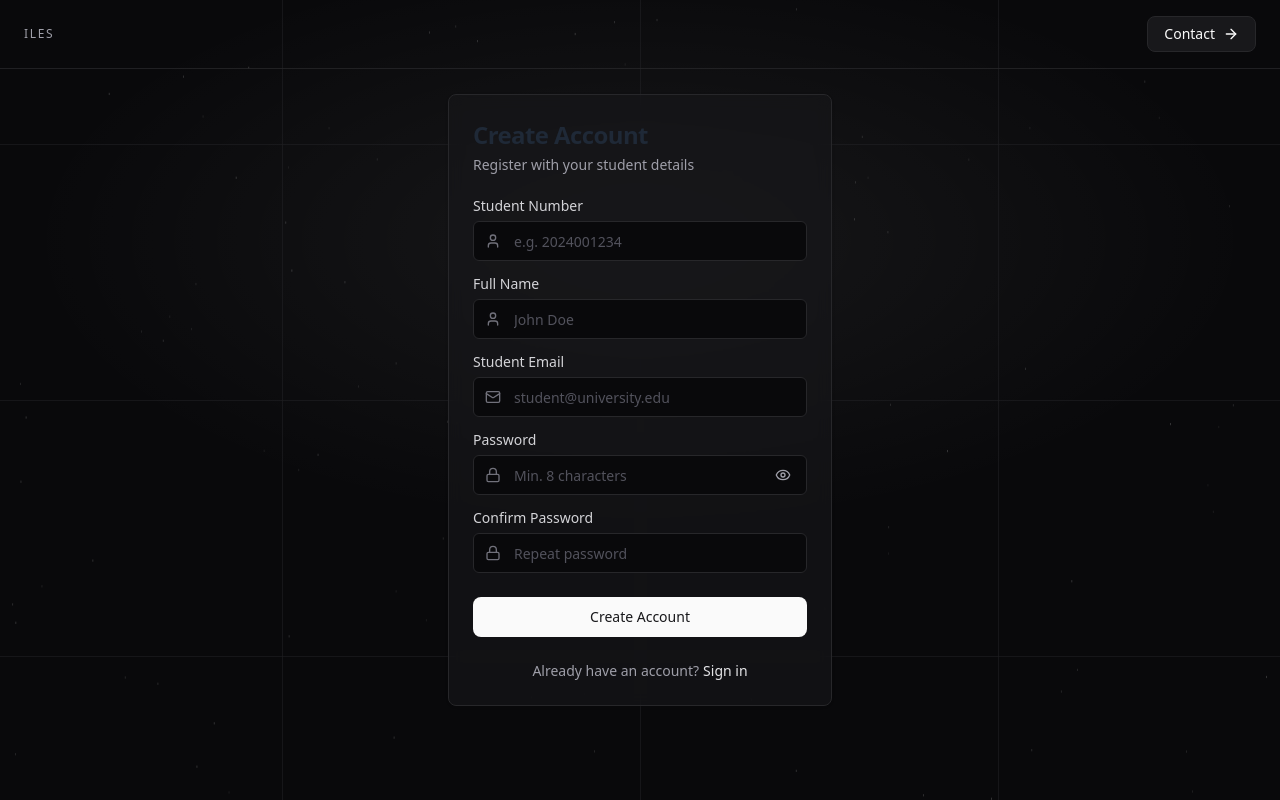
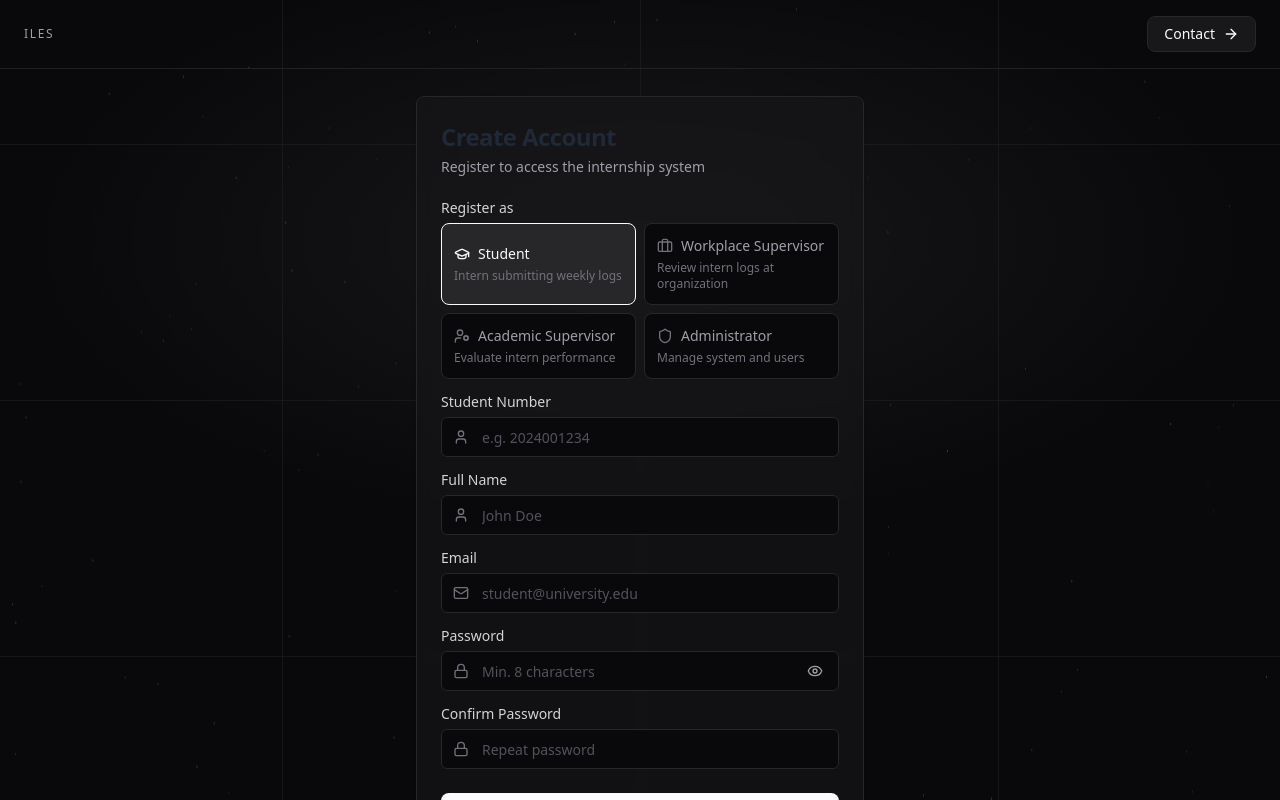
Before and after one commit to Kalyangotimothy/ILES, a React (Vite) app in the folder frontend/: page /register in a window 1280 px wide. Built offline with nearby package versions, Linux system fonts and the light colour scheme.

Commit message:
Auto-commit: 2026-04-09 23:50:52

```diff
--- a/frontend/src/pages/Register.tsx
+++ b/frontend/src/pages/Register.tsx
@@ -1,6 +1,7 @@
 import { useState, useRef, useEffect } from 'react';
 import { useNavigate } from 'react-router-dom';
 import { authApi } from '@/services/api';
+import type { UserRole } from '@/types';
 import {
   Card,
   CardHeader,
@@ -19,7 +20,19 @@ import {
   User,
   Mail,
   ArrowRight,
+  Building,
+  GraduationCap,
+  Briefcase,
+  UserCog,
+  Shield,
 } from "lucide-react";
+
+const roleOptions: { value: UserRole; label: string; icon: typeof User; description: string }[] = [
+  { value: 'student', label: 'Student', icon: GraduationCap, description: 'Intern submitting weekly logs' },
+  { value: 'workplace_supervisor', label: 'Workplace Supervisor', icon: Briefcase, description: 'Review intern logs at organization' },
+  { value: 'academic_supervisor', label: 'Academic Supervisor', icon: UserCog, description: 'Evaluate intern performance' },
+  { value: 'admin', label: 'Administrator', icon: Shield, description: 'Manage system and users' },
+];
 
 export function RegisterPage() {
   const [studentNumber, setStudentNumber] = useState('');
@@ -27,11 +40,15 @@ export function RegisterPage() {
   const [email, setEmail] = useState('');
   const [password, setPassword] = useState('');
   const [passwordConfirm, setPasswordConfirm] = useState('');
+  const [role, setRole] = useState<UserRole>('student');
+  const [organization, setOrganization] = useState('');
   const [error, setError] = useState('');
   const [isLoading, setIsLoading] = useState(false);
   const [showPassword, setShowPassword] = useState(false);
 
   const navigate = useNavigate();
+
+  const needsOrganization = role === 'workplace_supervisor' || role === 'academic_supervisor';
 
   const handleSubmit = async (e: React.FormEvent) => {
     e.preventDefault();
@@ -47,6 +64,11 @@ export function RegisterPage() {
       return;
     }
 
+    if (needsOrganization && !organization.trim()) {
+      setError('Organization is required for supervisors');
+      return;
+    }
+
     setIsLoading(true);
 
     try {
@@ -56,14 +78,18 @@ export function RegisterPage() {
         email,
         password,
         password_confirm: passwordConfirm,
+        role,
+        organization: needsOrganization ? organization : undefined,
       });
       navigate('/login', { state: { registered: true } });
     } catch (err: unknown) {
-      const error = err as { response?: { data?: { detail?: string; student_number?: string[]; email?: string[] } } };
+      const error = err as { response?: { data?: { detail?: string; student_number?: string[]; email?: string[]; organization?: string[] } } };
       if (error.response?.data?.student_number) {
         setError(error.response.data.student_number[0]);
       } else if (error.response?.data?.email) {
         setError(error.response.data.email[0]);
+      } else if (error.response?.data?.organization) {
+        setError(error.response.data.organization[0]);
       } else if (error.response?.data?.detail) {
         setError(error.response.data.detail);
       } else {
@@ -135,7 +161,7 @@ export function RegisterPage() {
   }, []);
 
   return (
-    <section className="fixed inset-0 bg-zinc-950 text-zinc-50">
+    <section className="fixed inset-0 bg-zinc-950 text-zinc-50 overflow-auto">
       <style>{`
         .accent-lines{position:absolute;inset:0;pointer-events:none;opacity:.7}
         .hline,.vline{position:absolute;background:#27272a;will-change:transform,opacity}
@@ -191,7 +217,7 @@ export function RegisterPage() {
       />
 
       {/* Header */}
-      <header className="absolute left-0 right-0 top-0 flex items-center justify-between px-6 py-4 border-b border-zinc-800/80">
+      <header className="absolute left-0 right-0 top-0 flex items-center justify-between px-6 py-4 border-b border-zinc-800/80 z-10">
         <span className="text-xs tracking-[0.14em] uppercase text-zinc-400">
           ILES
         </span>
@@ -205,12 +231,12 @@ export function RegisterPage() {
       </header>
 
       {/* Centered Registration Card */}
-      <div className="h-full w-full grid place-items-center px-4 py-20">
-        <Card className="card-animate w-full max-w-sm border-zinc-800 bg-zinc-900/70 backdrop-blur supports-[backdrop-filter]:bg-zinc-900/60">
+      <div className="min-h-full w-full grid place-items-center px-4 py-24">
+        <Card className="card-animate w-full max-w-md border-zinc-800 bg-zinc-900/70 backdrop-blur supports-[backdrop-filter]:bg-zinc-900/60">
           <CardHeader className="space-y-1">
             <CardTitle className="text-2xl">Create Account</CardTitle>
             <CardDescription className="text-zinc-400">
-              Register with your student details
+              Register to access the internship system
             </CardDescription>
           </CardHeader>
 
@@ -222,16 +248,47 @@ export function RegisterPage() {
                 </div>
               )}
 
+              {/* Role Selection */}
+              <div className="grid gap-2">
+                <Label className="text-zinc-300">Register as</Label>
+                <div className="grid grid-cols-2 gap-2">
+                  {roleOptions.map((option) => {
+                    const Icon = option.icon;
+                    const isSelected = role === option.value;
+                    return (
+                      <button
+                        key={option.value}
+                        type="button"
+                        onClick={() => setRole(option.value)}
+                        className={`p-3 rounded-lg border text-left transition-all ${
+                          isSelected
+                            ? 'border-zinc-50 bg-zinc-800'
+                            : 'border-zinc-800 bg-zinc-950 hover:border-zinc-700'
+                        }`}
+                      >
+                        <div className="flex items-center gap-2">
+                          <Icon className={`h-4 w-4 ${isSelected ? 'text-zinc-50' : 'text-zinc-500'}`} />
+                          <span className={`text-sm font-medium ${isSelected ? 'text-zinc-50' : 'text-zinc-400'}`}>
+                            {option.label}
+                          </span>
+                        </div>
+                        <p className="text-xs text-zinc-500 mt-1">{option.description}</p>
+                      </button>
+                    );
+                  })}
+                </div>
+              </div>
+
               <div className="grid gap-2">
                 <Label htmlFor="studentNumber" className="text-zinc-300">
-                  Student Number
+                  {role === 'student' ? 'Student Number' : 'Staff ID'}
                 </Label>
                 <div className="relative">
                   <User className="absolute left-3 top-1/2 -translate-y-1/2 h-4 w-4 text-zinc-500" />
                   <Input
                     id="studentNumber"
                     type="text"
-                    placeholder="e.g. 2024001234"
+                    placeholder={role === 'student' ? 'e.g. 2024001234' : 'e.g. STAFF001'}
                     value={studentNumber}
                     onChange={(e) => setStudentNumber(e.target.value)}
                     required
@@ -260,14 +317,14 @@ export function RegisterPage() {
 
               <div className="grid gap-2">
                 <Label htmlFor="email" className="text-zinc-300">
-                  Student Email
+                  Email
                 </Label>
                 <div className="relative">
                   <Mail className="absolute left-3 top-1/2 -translate-y-1/2 h-4 w-4 text-zinc-500" />
                   <Input
                     id="email"
                     type="email"
-                    placeholder="student@university.edu"
+                    placeholder={role === 'student' ? 'student@university.edu' : 'user@organization.com'}
                     value={email}
                     onChange={(e) => setEmail(e.target.value)}
                     required
@@ -275,6 +332,27 @@ export function RegisterPage() {
                   />
                 </div>
               </div>
+
+              {/* Organization field for supervisors */}
+              {needsOrganization && (
+                <div className="grid gap-2">
+                  <Label htmlFor="organization" className="text-zinc-300">
+                    Organization
+                  </Label>
+                  <div className="relative">
+                    <Building className="absolute left-3 top-1/2 -translate-y-1/2 h-4 w-4 text-zinc-500" />
+                    <Input
+                      id="organization"
+                      type="text"
+                      placeholder="e.g. ABC Corporation"
+                      value={organization}
+                      onChange={(e) => setOrganization(e.target.value)}
+                      required
+                      className="pl-10 bg-zinc-950 border-zinc-800 text-zinc-50 placeholder:text-zinc-600"
+                    />
+                  </div>
+                </div>
+              )}
 
               <div className="grid gap-2">
                 <Label htmlFor="password" className="text-zinc-300">
--- a/frontend/src/types/index.ts
+++ b/frontend/src/types/index.ts
@@ -27,6 +27,8 @@ export interface RegisterCredentials {
   email: string;
   password: string;
   password_confirm: string;
+  role?: UserRole;
+  organization?: string;
 }
 
 export type PlacementStatus = 'pending' | 'active' | 'completed' | 'cancelled';
```
